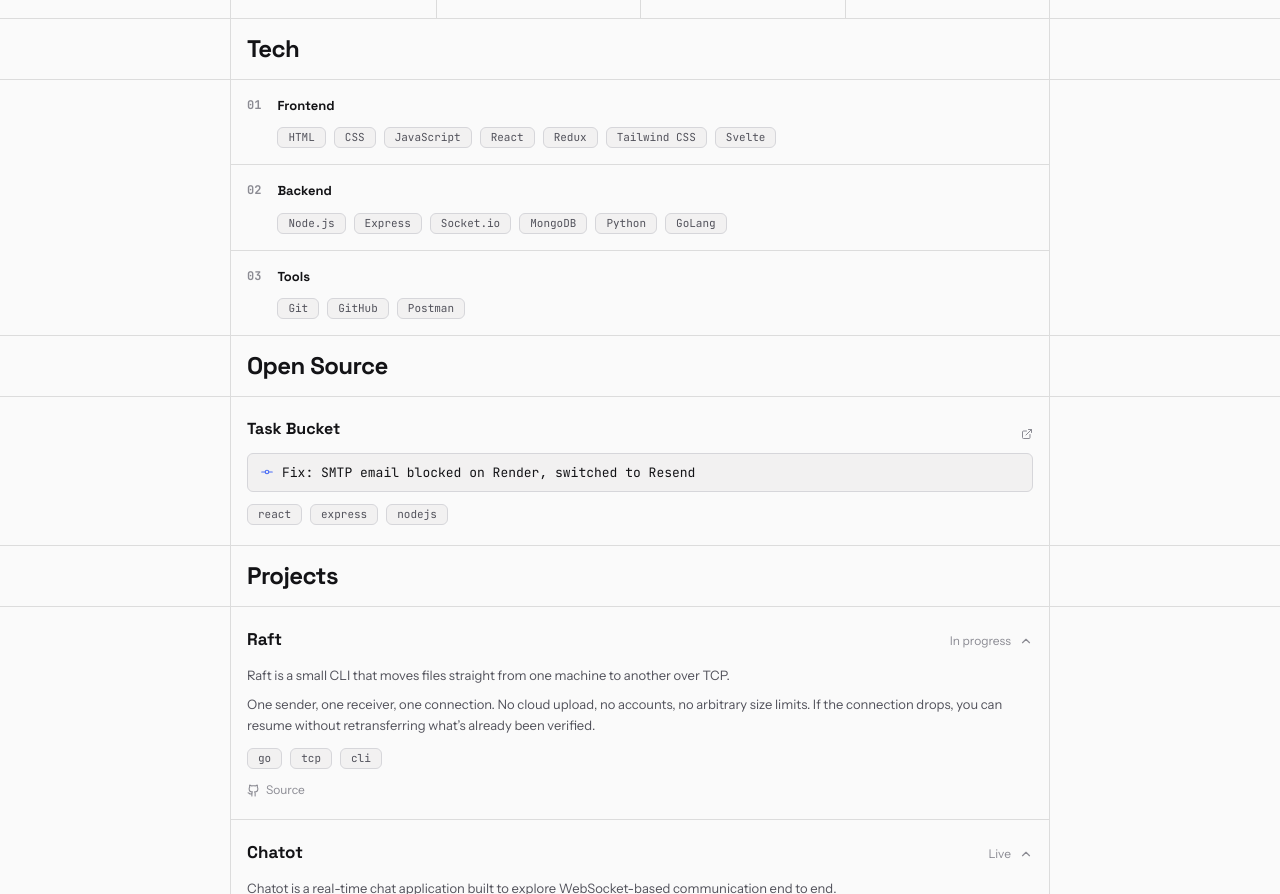
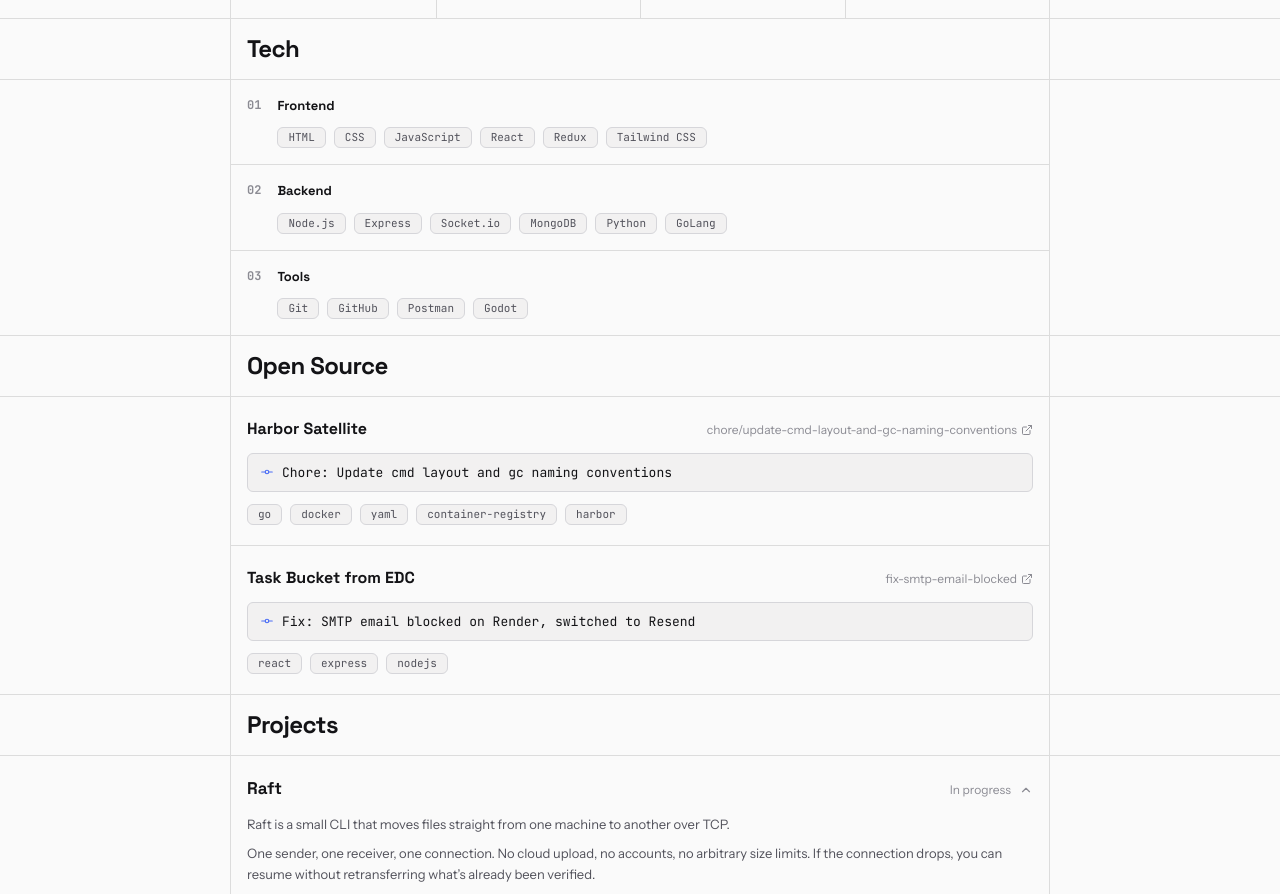
Before and after one commit to literallyrounak/portfolio, a React (Vite) app: page / in a window 1280 px wide. Shown: the part 760-1654 px from the top of the page. Built offline with nearby package versions, Linux system fonts and the light colour scheme; no server answers.

Commit message:
new data added

```diff
--- a/src/data/experience.js
+++ b/src/data/experience.js
@@ -1,7 +1,14 @@
 export const contributions = [
   {
-    project: 'Task Bucket',
-    repo: '',
+    project: 'Harbor Satellite',
+    repo: 'chore/update-cmd-layout-and-gc-naming-conventions',
+    description: 'Chore: Update cmd layout and gc naming conventions',
+    tags: ['go', 'docker', 'yaml', 'container-registry', 'harbor'],
+    link: 'https://github.com/container-registry/harbor-satellite/pull/600',
+  },
+  {
+    project: 'Task Bucket from EDC',
+    repo: 'fix-smtp-email-blocked',
     description: 'Fix: SMTP email blocked on Render, switched to Resend',
     tags: ['react', 'express', 'nodejs'],
     link: 'https://github.com/CODERAr-pit/task_bucket/pull/2',
--- a/src/data/site.js
+++ b/src/data/site.js
@@ -17,7 +17,6 @@ export const techStack = [
   { name: 'React', category: 'Frontend' },
   { name: 'Redux', category: 'Frontend' },
   { name: 'Tailwind CSS', category: 'Frontend' },
-  { name: 'Svelte', category: 'Frontend' },
 
   { name: 'Node.js', category: 'Backend' },
   { name: 'Express', category: 'Backend' },
@@ -29,6 +28,7 @@ export const techStack = [
   { name: 'Git', category: 'Tools' },
   { name: 'GitHub', category: 'Tools' },
   { name: 'Postman', category: 'Tools' },
+  { name: 'Godot', category: 'Tools' },
 ];
 
 export const aboutParagraphs = [
```
